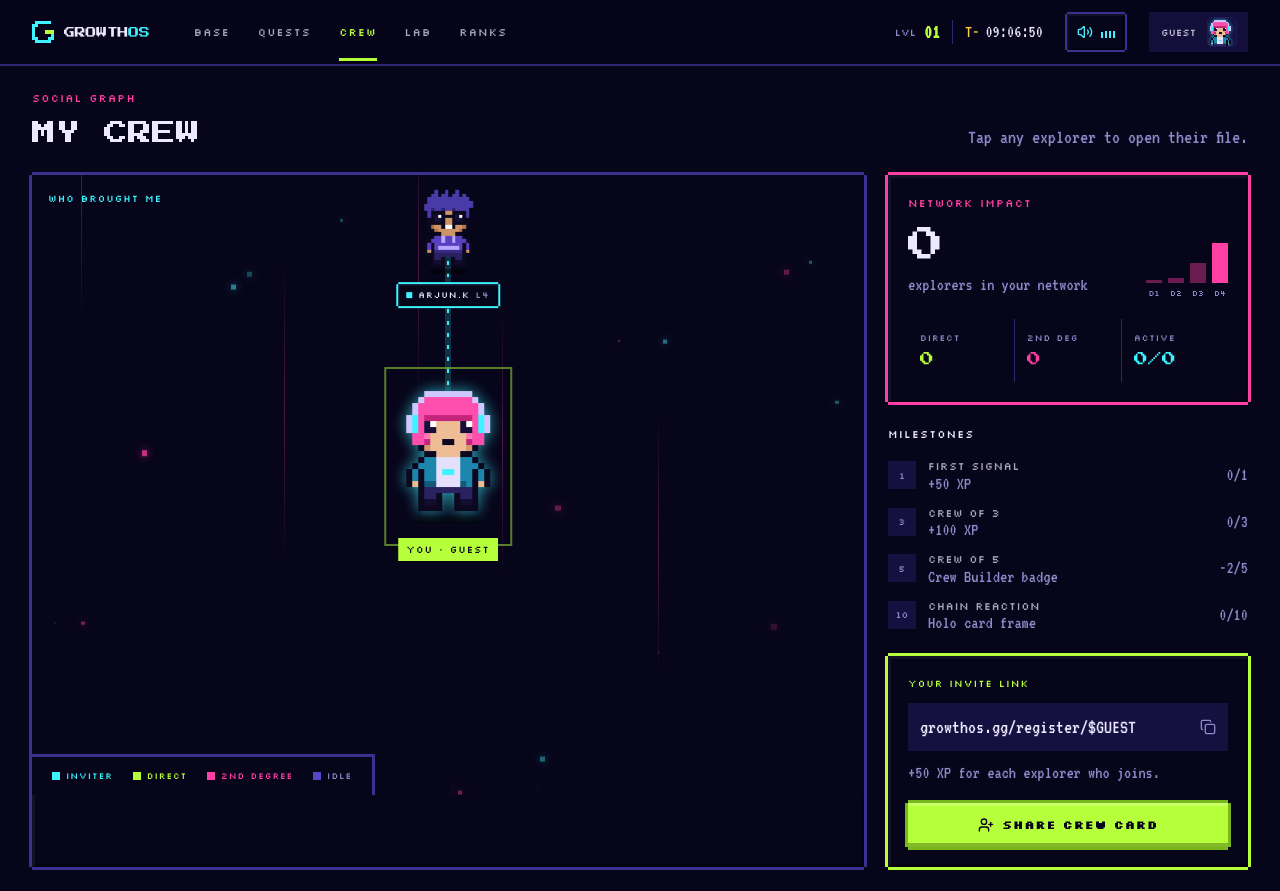
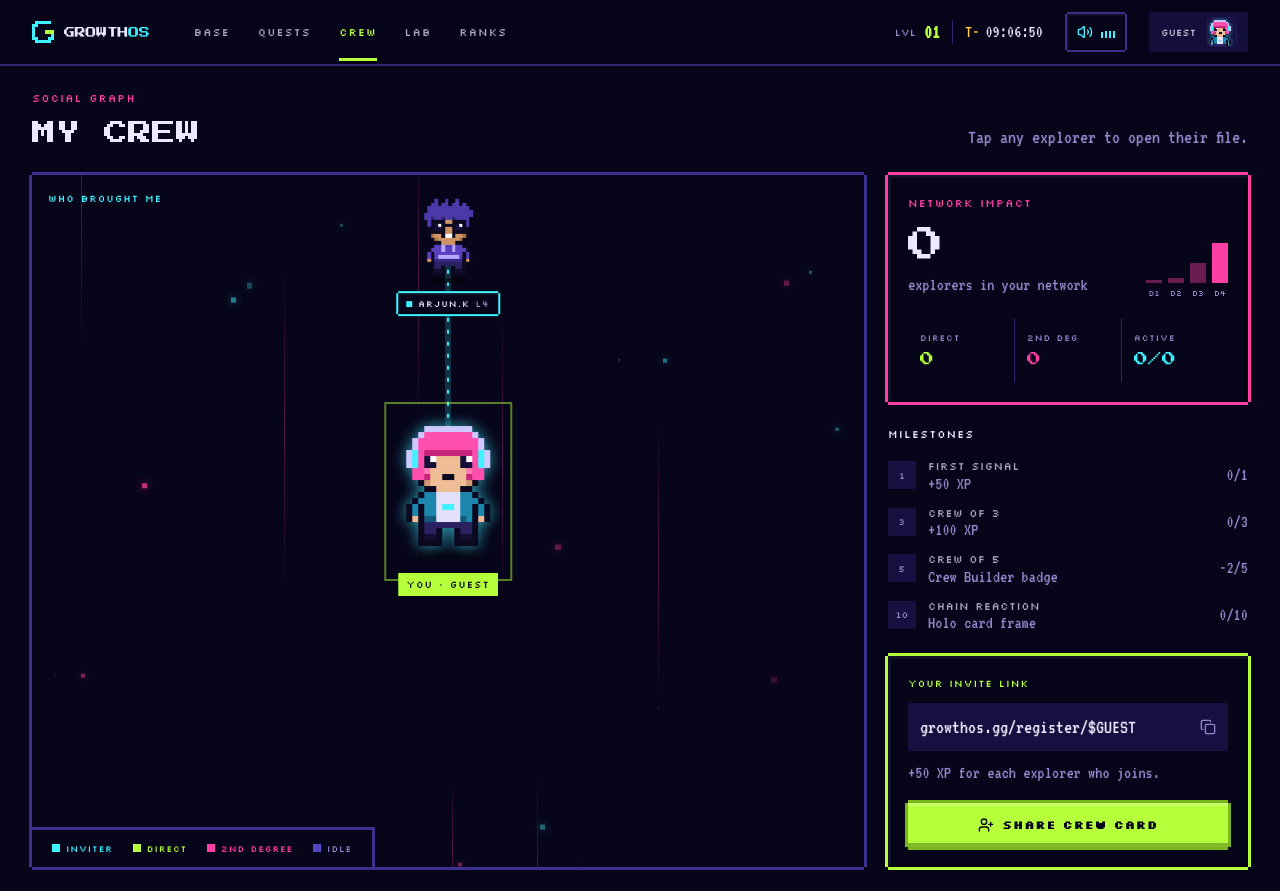
Before and after one commit to Srinidhi-070/nxtwave-growthos, a Next.js app: page /crew in a window 1280 px wide. Built offline with nearby package versions, Linux system fonts and the light colour scheme.

Commit message:
fix(ui): make crew map height expand to fill grid row so the bottom-docked legend doesn't float over empty stretched space

```diff
--- a/src/app/(student)/crew/page.tsx
+++ b/src/app/(student)/crew/page.tsx
@@ -60,7 +60,7 @@ export default function MyCrew() {
 
       <div className="mt-6 grid gap-6 xl:grid-cols-[1fr_360px]">
         <PixelPanel className="overflow-x-auto bg-void p-0">
-          <div className="relative h-[620px] min-w-[760px] overflow-hidden">
+          <div className="relative h-full min-h-[620px] min-w-[760px] overflow-hidden">
             <div className="dot-grid absolute inset-0" aria-hidden />
             <DataStreamBG />
             <PixelParticles count={16} colors={['#ff3fa4', '#3ef2ff']} rise={30} />
```
